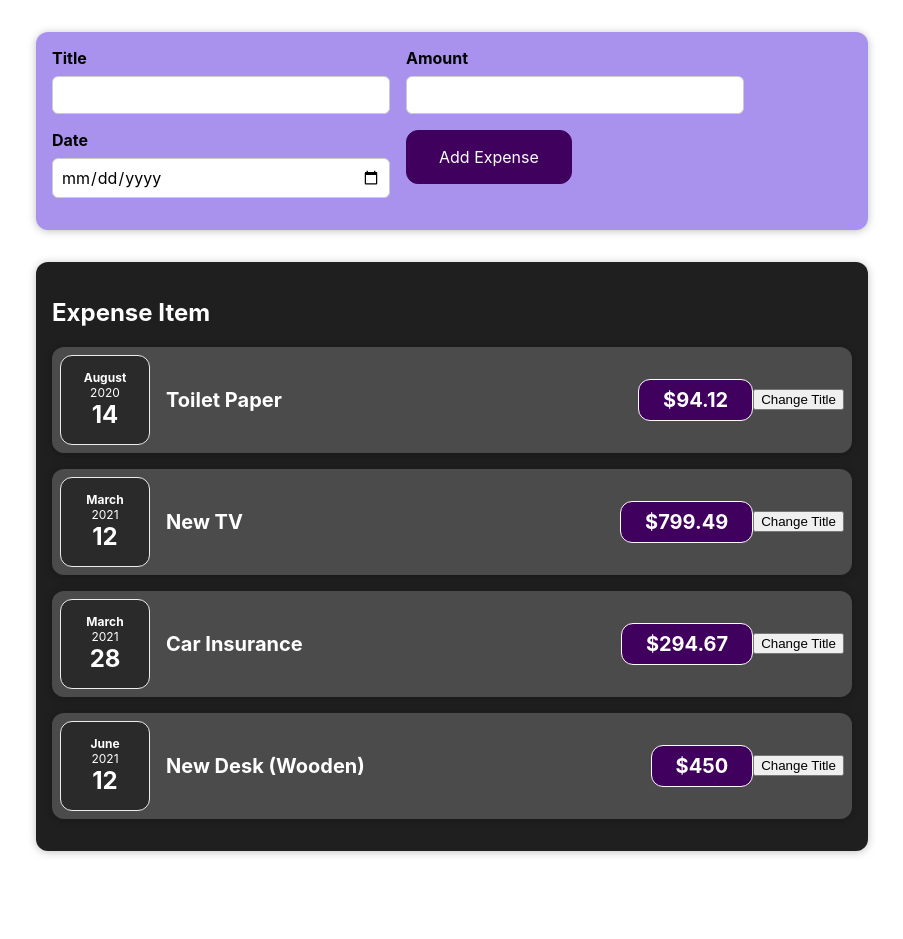
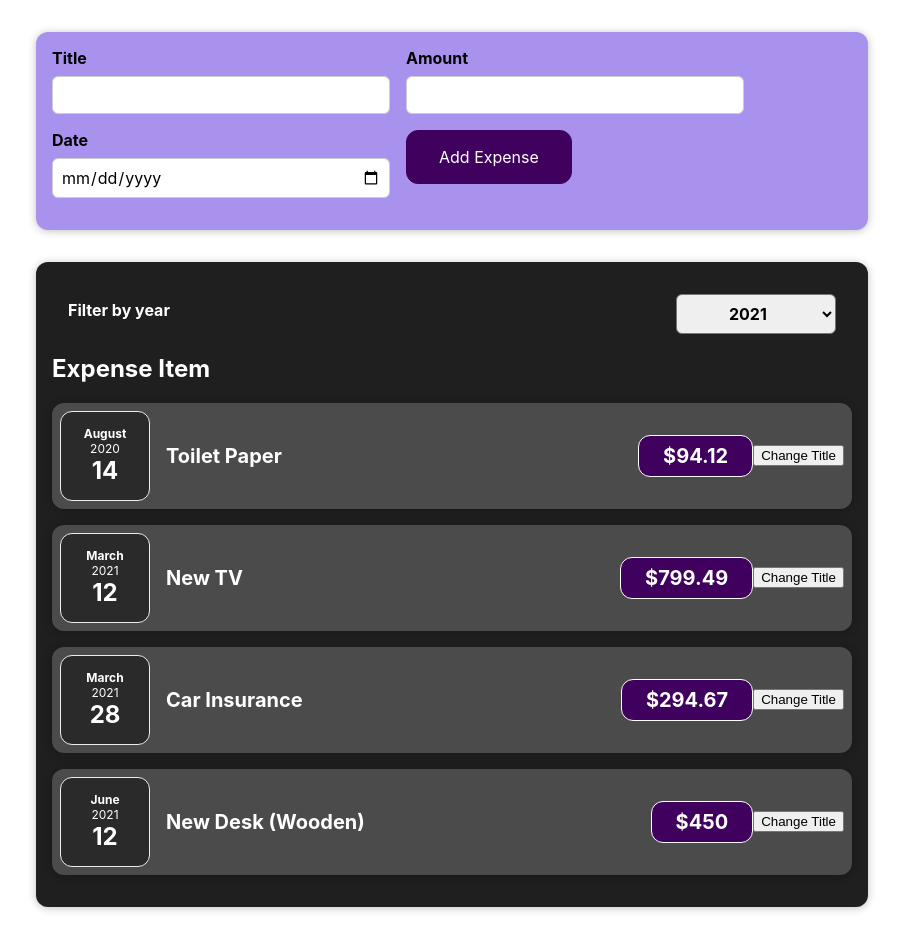
Before and after one commit to yessyprmtsr/first_app_reactjs, a React (Create React App) app: page / in a window 1280 px wide. Shown: the whole page, without its empty margins (188-1091 px from the left). Before the commit the page ends 883 px from the top, so only its background shows below. Built offline with nearby package versions, Linux system fonts and the light colour scheme.

Commit message:
add filter feature

```diff
--- a/src/App.js
+++ b/src/App.js
@@ -23,9 +23,13 @@ const App = () => {
     },
   ];
 
+  const addExpenseHandler = expense => {
+    console.log(expense);
+  };
+
   return (
     <div>
-      <NewExpense />
+      <NewExpense onAddExpense={addExpenseHandler}/>
       <Expense items={expenses} />
     </div>
   );
--- a/src/components/Expenses/Expense.js
+++ b/src/components/Expenses/Expense.js
@@ -1,10 +1,20 @@
+import React, {useState} from "react";
 import ExpenseItem from "./ExpenseItem";
+import ExpensesFilter from "./ExpenseFilter";
 import "../UI/Expense.css";
 
 function Expenses(props) {
+    const [filteredYear, setFilterYear] = useState('2021');
+
+    const filterHandler = selectedYear => {
+      setFilterYear(selectedYear)
+    };
 
   return (
     <div className="expenses">
+      <div>
+        <ExpensesFilter selected={filteredYear} onChangeFilter={filterHandler}/>
+      </div>
         <h2>Expense Item</h2>
       <ExpenseItem
         title={props.items[0].title}
--- /dev/null
+++ b/src/components/Expenses/ExpenseFilter.js
@@ -0,0 +1,24 @@
+import React from "react";
+import "../UI/ExpenseFilter.css";
+
+const ExpensesFilter = (props) => {
+  const changeHandler = (event) => {
+      console.log(event.target.value);
+  };
+
+  return (
+    <div className="expenses-filter">
+      <div className="expenses-filter__control">
+        <label>Filter by year</label>
+        <select value={props.selected} onChange={changeHandler}>
+          <option value="2022">2022</option>
+          <option value="2021">2021</option>
+          <option value="2020">2020</option>
+          <option value="2019">2019</option>
+        </select>
+      </div>
+    </div>
+  );
+};
+
+export default ExpensesFilter;
--- a/src/components/NewExpense/ExpenseFrom.js
+++ b/src/components/NewExpense/ExpenseFrom.js
@@ -1,6 +1,6 @@
 import React, { useState } from "react";
 import "../UI/ExpensesForm.css";
-const ExpenseForm = () => {
+const ExpenseForm = (props) => {
   const [enteredTitle, setEnteredTitle] = useState("");
   const [enteredAmout, setEnteredAmount] = useState("");
   const [enteredDate, setEnteredDate] = useState("");
@@ -52,11 +52,12 @@ const ExpenseForm = () => {
       amount: enteredAmout,
       date: new Date(enteredDate),
     };
+
+    props.onSaveData(expense);
     setEnteredTitle('');
     setEnteredAmount('');
     setEnteredDate('');
 
-    console.log(expense);
   };
 
   return (
--- a/src/components/NewExpense/NewExpense.js
+++ b/src/components/NewExpense/NewExpense.js
@@ -2,10 +2,19 @@ import React from "react";
 import '../UI/NewExpense.css';
 import ExpenseForm from "./ExpenseFrom";
 
-const NewExpense = () => {
+const NewExpense = (props) => {
+
+    const onSaveData = (enteredExpenses) => {
+      const expense = {
+        ...enteredExpenses,
+        id: Math.random().toString()
+      };
+     props.onAddExpense(expense)
+    }
+
     return (
       <div className="new-expense">
-        <ExpenseForm />
+        <ExpenseForm onSaveData={onSaveData} />
       </div>
     );
 };
--- /dev/null
+++ b/src/components/UI/ExpenseFilter.css
@@ -0,0 +1,24 @@
+.expenses-filter {
+  color: white;
+  padding: 0 1rem;
+}
+
+.expenses-filter__control {
+  display: flex;
+  width: 100%;
+  align-items: center;
+  justify-content: space-between;
+  margin: 1rem 0;
+}
+
+.expenses-filter label {
+  font-weight: bold;
+  margin-bottom: 0.5rem;
+}
+
+.expenses-filter select {
+  font: inherit;
+  padding: 0.5rem 3rem;
+  font-weight: bold;
+  border-radius: 6px;
+}
```
